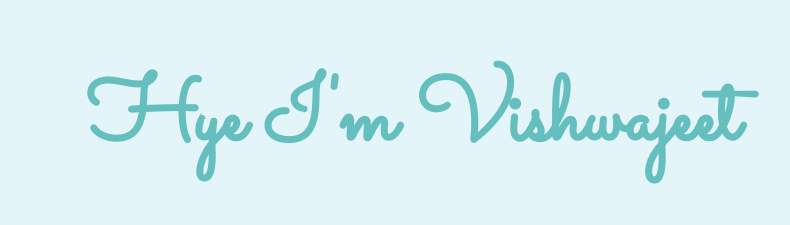
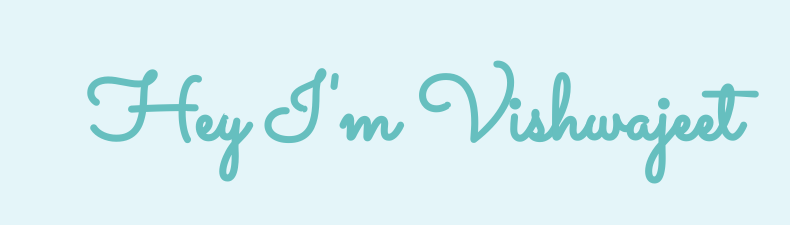
Before and after one commit to Infiniper/infiniper, a plain HTML site: page index.html in a window 1280 px wide. Shown: the part 144-369 px from the top of the page, without its empty margins (227-1017 px from the left). Drawn offline with Linux system fonts and the light colour scheme.

Commit message:
Update index.html

```diff
--- a/index.html
+++ b/index.html
@@ -16,7 +16,7 @@
     <div class="top-container">
         <img src="images/1.webp" class="top-cloud" alt="cloud image">
         <div class="text-content">
-            <h1>Hye I'm Vishwajeet</h1>
+            <h1>Hey I'm Vishwajeet</h1>
         </div>
         <img src="images/1.webp" class="bottom-cloud" alt="cloud image 2">
         <img class="mountain" src="images/mountain-ridge-free-png.webp" alt="mountain image">
```
